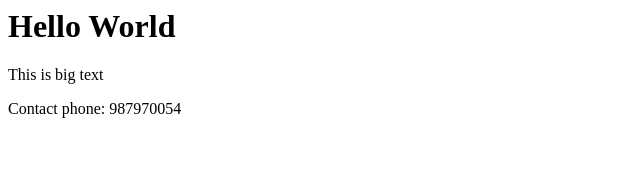
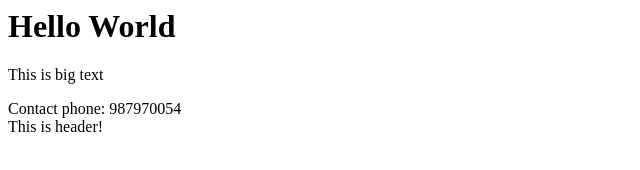
Before and after one commit to muyassarov/git-alif-lessons, a plain HTML site: page index.html in a window 1280 px wide. Shown: the full height of the page, 0-640 px from the left. Drawn offline with Linux system fonts and the light colour scheme.

Commit message:
Added new tag header

```diff
--- a/index.html
+++ b/index.html
@@ -1,3 +1,6 @@
 <h1>Hello World</h1>
 <p>This is big text</p>
 <div>Contact phone: 987970054</div>
+<header>
+This is header!
+</header>
```
